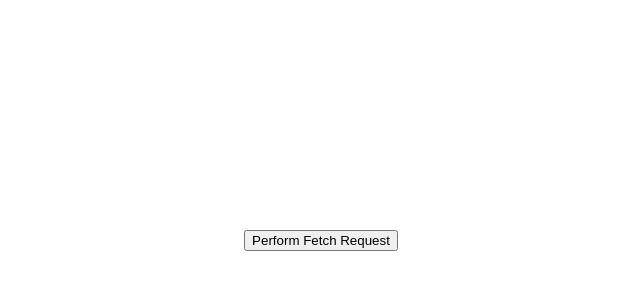
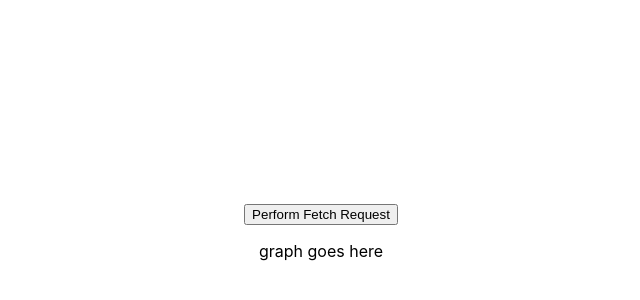
Before and after one commit to VanFossen/raston-graph, a React (Create React App) app: page / in a window 1280 px wide. Shown: the part 160-460 px from the top of the page, without its empty margins (319-959 px from the left). Built offline with nearby package versions, Linux system fonts and the light colour scheme.

Commit message:
created basic Graph component

```diff
--- a/src/App.css
+++ b/src/App.css
@@ -1,5 +1,6 @@
 .App {
   display: flex;
+  flex-direction: column;
   justify-content: center;
   align-items: center;
   height: 100vh;
--- a/src/App.js
+++ b/src/App.js
@@ -1,9 +1,11 @@
 import "./App.css";
 import Fetch from './Fetch';
+import Graph from "./Graph";
 
 function App() {
   return <div className="App">
     <Fetch />
+    <Graph />
   </div>;
 }
 
--- /dev/null
+++ b/src/Graph.jsx
@@ -0,0 +1,8 @@
+import React from "react";
+// import Dygraph from "dygraphs";
+
+function Graph() {
+  return <p>graph goes here</p>;
+}
+
+export default Graph;
```
